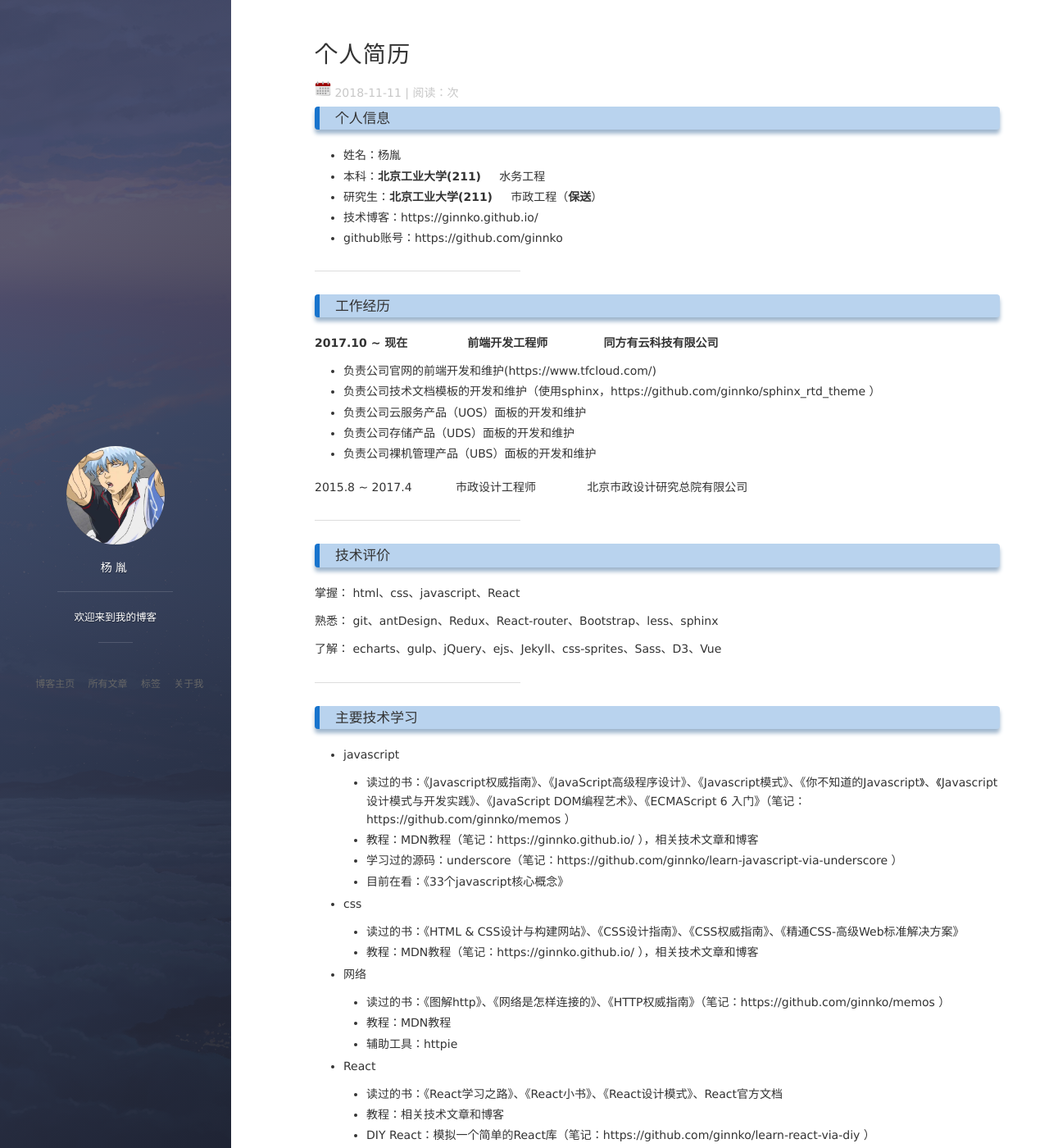
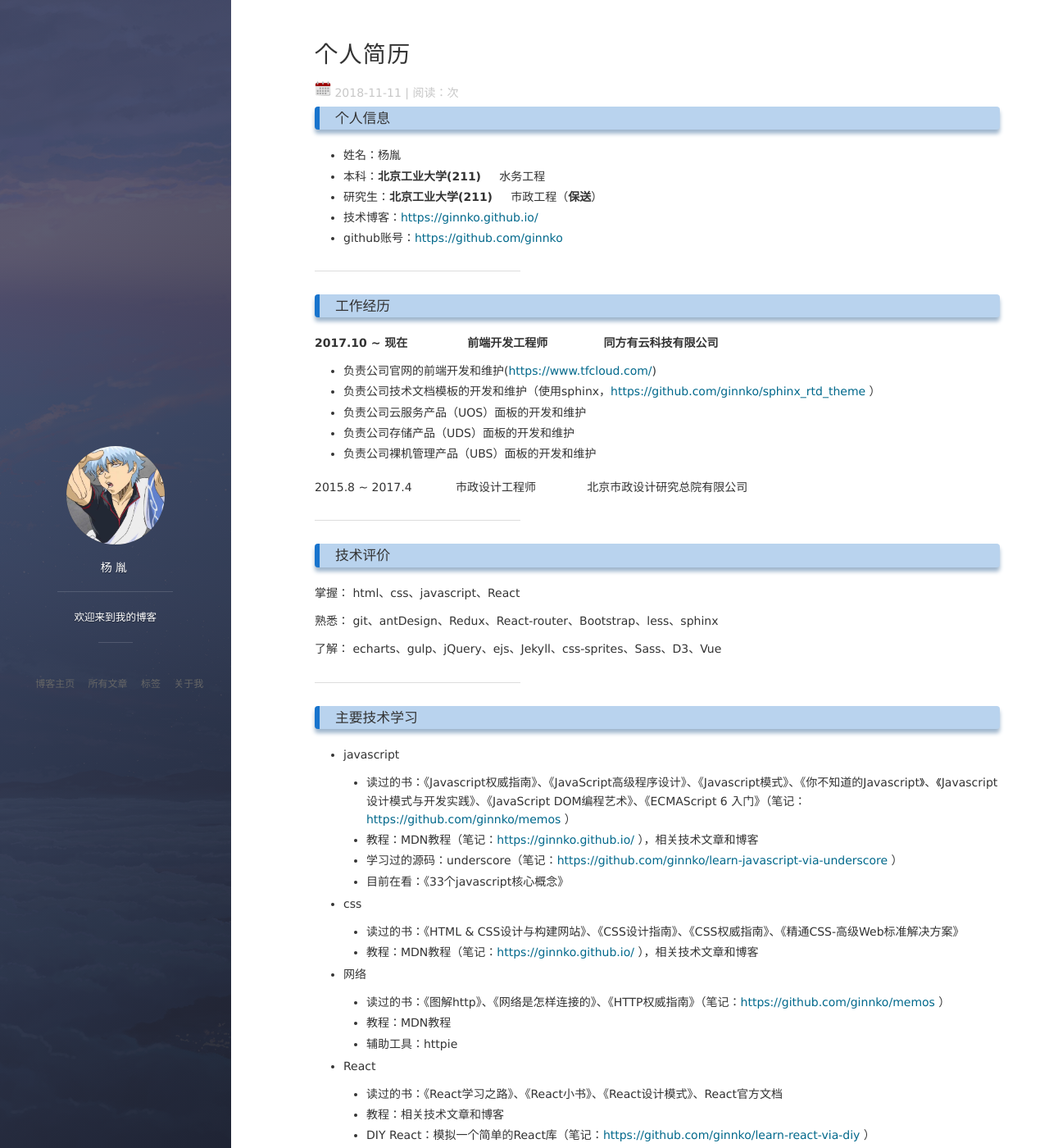
Before and after one commit to ginnko/old-blog, a Jekyll site: the page built from _posts/2018-11-11-个人简历.md, in a window 1280 px wide and 1400 px high. Shown: the whole window at 82% size. Built offline with Jekyll 4.4.1, drawn with Linux system fonts in a browser that asks for light colours; nearby versions of some CDN libraries; comment, search, counter and statistics services are not loaded; some of the changed lines change nothing that is shown; some of the changed text lies outside the part shown.

Commit message:
add link in cv

```diff
--- a/_posts/2018-11-11-个人简历.md
+++ b/_posts/2018-11-11-个人简历.md
@@ -10,8 +10,8 @@ tag: 个人简历
  - 姓名：杨胤
  - 本科：**北京工业大学(211)**&nbsp;&nbsp;&nbsp;&nbsp;&nbsp;水务工程
  - 研究生：**北京工业大学(211)**&nbsp;&nbsp;&nbsp;&nbsp;&nbsp;市政工程（**保送**）
- - 技术博客：https://ginnko.github.io/
- - github账号：https://github.com/ginnko
+ - 技术博客：[https://ginnko.github.io/](https://ginnko.github.io/)
+ - github账号：[https://github.com/ginnko](https://github.com/ginnko)
 
 ---
 
@@ -19,8 +19,8 @@ tag: 个人简历
 
 **2017.10 ~ 现在&nbsp;&nbsp;&nbsp;&nbsp;&nbsp;&nbsp;&nbsp;&nbsp;&nbsp;&nbsp;&nbsp;&nbsp;&nbsp;&nbsp;&nbsp;前端开发工程师&nbsp;&nbsp;&nbsp;&nbsp;&nbsp;&nbsp;&nbsp;&nbsp;&nbsp;&nbsp;&nbsp;&nbsp;&nbsp;&nbsp;同方有云科技有限公司**
 
-  - 负责公司官网的前端开发和维护(https://www.tfcloud.com/)
-  - 负责公司技术文档模板的开发和维护（使用sphinx，https://github.com/ginnko/sphinx_rtd_theme ）
+  - 负责公司官网的前端开发和维护([https://www.tfcloud.com/](https://www.tfcloud.com/))
+  - 负责公司技术文档模板的开发和维护（使用sphinx，[https://github.com/ginnko/sphinx_rtd_theme](https://github.com/ginnko/sphinx_rtd_theme) ）
   - 负责公司云服务产品（UOS）面板的开发和维护
   - 负责公司存储产品（UDS）面板的开发和维护
   - 负责公司裸机管理产品（UBS）面板的开发和维护
@@ -43,19 +43,19 @@ tag: 个人简历
 
   - javascript
 
-    - 读过的书：《Javascript权威指南》、《JavaScript高级程序设计》、《Javascript模式》、《你不知道的Javascript》、《Javascript设计模式与开发实践》、《JavaScript DOM编程艺术》、《ECMAScript 6 入门》（笔记：https://github.com/ginnko/memos ）
-    - 教程：MDN教程（笔记：https://ginnko.github.io/ ），相关技术文章和博客
-    - 学习过的源码：underscore（笔记：https://github.com/ginnko/learn-javascript-via-underscore ）
+    - 读过的书：《Javascript权威指南》、《JavaScript高级程序设计》、《Javascript模式》、《你不知道的Javascript》、《Javascript设计模式与开发实践》、《JavaScript DOM编程艺术》、《ECMAScript 6 入门》（笔记：[https://github.com/ginnko/memos](https://github.com/ginnko/memos) ）
+    - 教程：MDN教程（笔记：[https://ginnko.github.io/](https://ginnko.github.io/) ），相关技术文章和博客
+    - 学习过的源码：underscore（笔记：[https://github.com/ginnko/learn-javascript-via-underscore](https://github.com/ginnko/learn-javascript-via-underscore) ）
     - 目前在看：《33个javascript核心概念》
 
   - css
 
     -  读过的书：《HTML & CSS设计与构建网站》、《CSS设计指南》、《CSS权威指南》、《精通CSS-高级Web标准解决方案》
-    -  教程：MDN教程（笔记：https://ginnko.github.io/ ），相关技术文章和博客
+    -  教程：MDN教程（笔记：[https://ginnko.github.io/](https://ginnko.github.io/) ），相关技术文章和博客
 
   - 网络
 
-    - 读过的书：《图解http》、《网络是怎样连接的》、《HTTP权威指南》（笔记：https://github.com/ginnko/memos ）
+    - 读过的书：《图解http》、《网络是怎样连接的》、《HTTP权威指南》（笔记：[https://github.com/ginnko/memos](https://github.com/ginnko/memos) ）
     - 教程：MDN教程
     - 辅助工具：httpie
 
@@ -63,8 +63,8 @@ tag: 个人简历
 
     - 读过的书：《React学习之路》、《React小书》、《React设计模式》、React官方文档
     - 教程：相关技术文章和博客
-    - DIY React：模拟一个简单的React库（笔记：https://github.com/ginnko/learn-react-via-diy ）
-    - 目前在看：React16之后版本的内部运行机制（笔记：https://github.com/ginnko/learn-react-inner-workings ）
+    - DIY React：模拟一个简单的React库（笔记：[https://github.com/ginnko/learn-react-via-diy](https://github.com/ginnko/learn-react-via-diy) ）
+    - 目前在看：React16之后版本的内部运行机制（笔记：[https://github.com/ginnko/learn-react-inner-workings](https://github.com/ginnko/learn-react-via-diy) ）
 
   - Redux
 
@@ -75,6 +75,7 @@ tag: 个人简历
   - 其他
 
     React-router、git、sphinx、antDesign、chrome使用技巧、gulp、less、Bootstrap、Sass、D3技术文档、博客和教程
+
 
 ---
 
```
